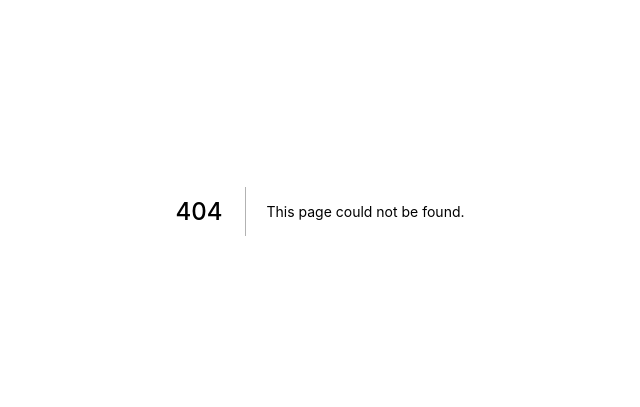
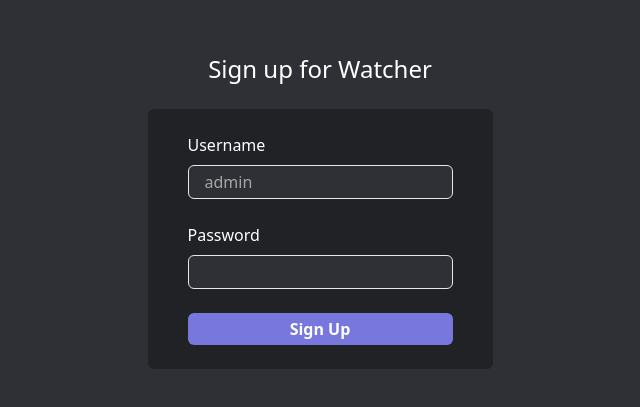
Before and after one commit to watcher-io/watcher-ui, a Next.js app: page /register in a window 1280 px wide. Before the commit this address had no page. Shown: the part 189-596 px from the top of the page, without its empty margins (320-960 px from the left). Built offline with nearby package versions, Linux system fonts and the light colour scheme.

Commit message:
Add register page

```diff
--- /dev/null
+++ b/pages/register.tsx
@@ -0,0 +1,53 @@
+import { useForm } from "react-hook-form"
+
+function Signin() {
+  const { register, handleSubmit } = useForm()
+
+  const onSubmit = (data) => console.log({ data })
+
+  return (
+    <div className="min-h-screen w-full bg-skin-fill grid place-items-center">
+      <div className="flex flex-col justify-center items-center">
+        <div className="text-skin-base text-2xl">Sign up for Watcher</div>
+        <div className="mt-6 bg-skin-main p-2 rounded-md flex justify-center">
+          <form className="py-4 px-8" onSubmit={handleSubmit(onSubmit)}>
+            <div>
+              <label className="block text-skin-base" htmlFor="username">
+                Username
+              </label>
+              <input
+                name="username"
+                id="username"
+                defaultValue="admin"
+                disabled
+                aria-disabled="true"
+                className="w-full px-4 py-1 rounded-md bg-skin-fill text-skin-muted mt-2 border"
+              />
+            </div>
+            <div className="mt-6">
+              <label className="block text-skin-base" htmlFor="password">
+                Password
+              </label>
+              <input
+                name="password"
+                type="password"
+                id="password"
+                className="w-full px-4 py-1 rounded-md bg-skin-fill text-skin-muted mt-2 border"
+                {...register("password", { required: true })}
+                required
+              />
+            </div>
+            <button
+              type="submit"
+              className="mt-6 block bg-skin-button-accent text-skin-base font-semibold rounded-md px-4 py-1 w-full"
+            >
+              Sign Up
+            </button>
+          </form>
+        </div>
+      </div>
+    </div>
+  )
+}
+
+export default Signin
```
